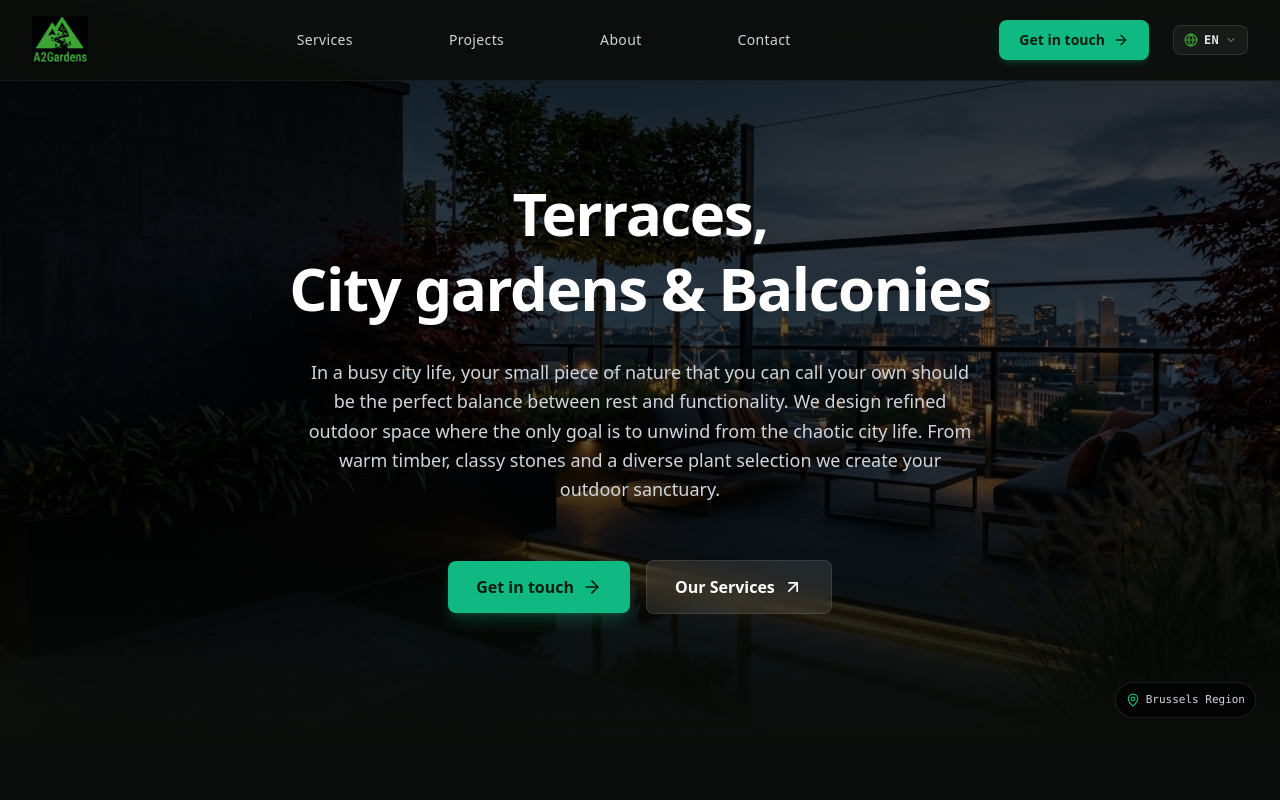
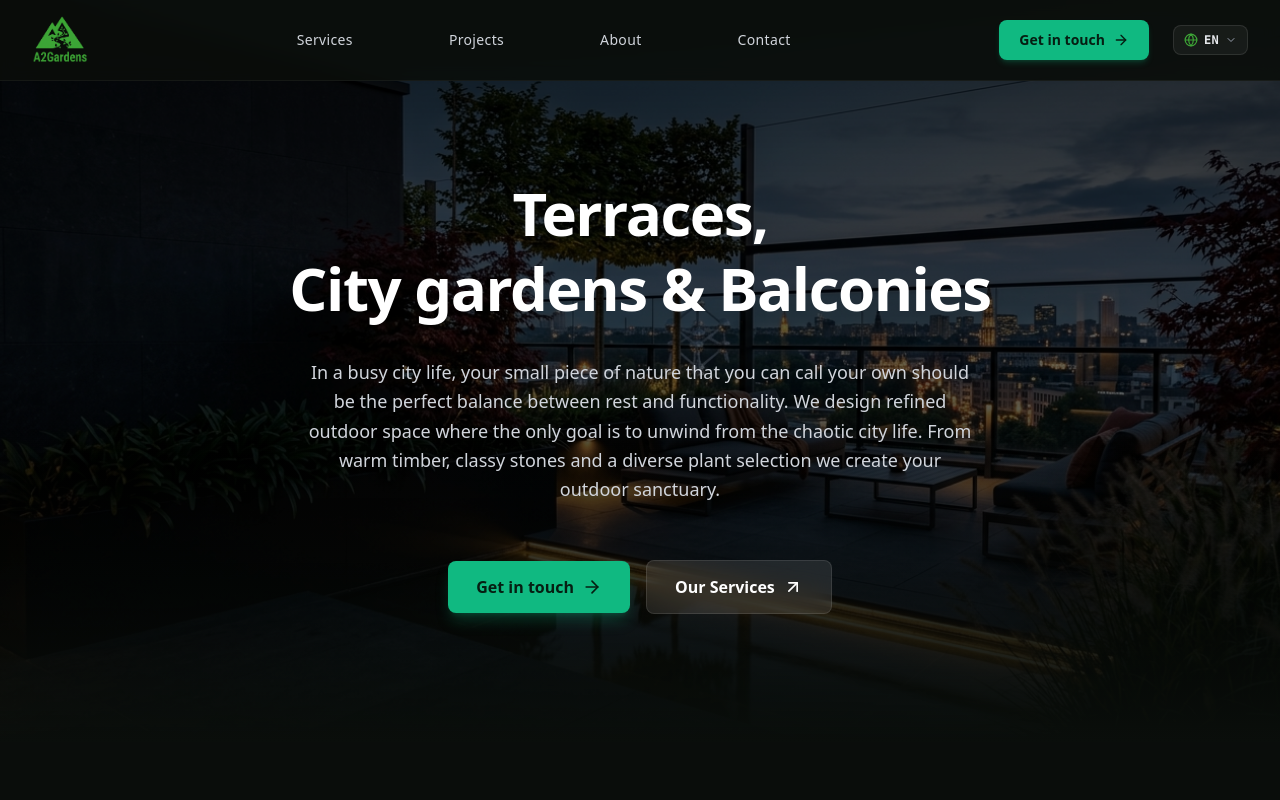
Before and after one commit to antonarnauts/A2Trails-WebsiteFinal, a React (Vite) app: page /#/gardens in a window 1280 px wide. Shown: the top 800 px of the page. Built offline with nearby package versions, Linux system fonts and the light colour scheme.

Commit message:
feat(a2gardens): update brand logo to PNG format
Replaced the JPEG logo with a new PNG asset across the A2Gardens components and updated the site metadata to reflect the correct image format.

```diff
--- a/src/a2gardens/A2GardensApp.tsx
+++ b/src/a2gardens/A2GardensApp.tsx
@@ -17,7 +17,7 @@ import SEO from '../components/SEO';
 
 export default function A2GardensApp() {
   const [currentPage, setCurrentPage] = useState<PageType>('home');
-  const logoUrl = getAssetPath('a2gardens/images/logo.jpg');
+  const logoUrl = getAssetPath('a2gardens/images/logoa2gardernspng.png');
 
   // Dynamic favicon update for A2Gardens
   useEffect(() => {
@@ -26,12 +26,12 @@ export default function A2GardensApp() {
     const previousIcon = link ? link.href : defaultIcon;
 
     if (link) {
-      link.type = 'image/jpeg';
+      link.type = 'image/png';
       link.href = logoUrl;
     } else {
       link = document.createElement('link');
       link.rel = 'icon';
-      link.type = 'image/jpeg';
+      link.type = 'image/png';
       link.href = logoUrl;
       document.head.appendChild(link);
     }
--- a/src/a2gardens/components/AboutPage.tsx
+++ b/src/a2gardens/components/AboutPage.tsx
@@ -66,7 +66,7 @@ export const AboutPage: React.FC<AboutPageProps> = ({ onNavigate }) => {
         <div className="lg:col-span-5 bg-[#0b100d] border border-[#1c3324] rounded-2xl p-6 sm:p-8 space-y-6 shadow-2xl relative">
           <div className="flex items-center gap-4 border-b border-[#182a1f] pb-6">
             <img
-              src={getAssetPath('a2gardens/images/logo.jpg')}
+              src={getAssetPath('a2gardens/images/logoa2gardernspng.png')}
               alt="A2Gardens"
               className="w-16 h-16 rounded-2xl object-contain bg-black border border-[#3ea637]/40 p-1 shadow-lg"
             />
--- a/src/a2gardens/components/Footer.tsx
+++ b/src/a2gardens/components/Footer.tsx
@@ -44,7 +44,7 @@ export const Footer: React.FC<FooterProps> = ({ onNavigate }) => {
               aria-label="A2"
             >
               <img
-                src={getAssetPath('a2gardens/images/logo.jpg')}
+                src={getAssetPath('a2gardens/images/logoa2gardernspng.png')}
                 alt="A2"
                 className="h-[180px] w-auto rounded-2xl object-contain bg-black border border-[#10b981]/30 p-2 shadow-2xl transition-all group-hover:scale-105"
               />
--- a/src/a2gardens/components/HomePage.tsx
+++ b/src/a2gardens/components/HomePage.tsx
@@ -196,21 +196,6 @@ export const HomePage: React.FC<HomePageProps> = ({ onNavigate }) => {
             </button>
           </div>
         </div>
-
-        {/* Ambient bottom-right badge */}
-        <div className="absolute bottom-4 right-4 sm:bottom-6 sm:right-6 z-20 flex items-center gap-2">
-          <button
-            type="button"
-            onClick={() => setAmbientActive(!ambientActive)}
-            className="p-2 sm:p-2.5 rounded-full bg-black/60 hover:bg-black/80 text-white/80 hover:text-white backdrop-blur-md border border-white/10 transition-all cursor-pointer text-xs flex items-center gap-1.5"
-            aria-label="Toggle Brussels Status"
-          >
-            <MapPin className="w-3.5 h-3.5 text-[#10b981]" />
-            <span className="hidden sm:inline font-mono text-[11px] text-gray-300">
-              Brussels Region
-            </span>
-          </button>
-        </div>
       </section>
 
       {/* =========================================================================
@@ -374,7 +359,7 @@ export const HomePage: React.FC<HomePageProps> = ({ onNavigate }) => {
               {/* Founder Avatar & Details */}
               <div className="md:col-span-4 flex flex-col items-center md:items-start text-center md:text-left space-y-4">
                 <img
-                  src={getAssetPath('a2gardens/images/logo.jpg')}
+                  src={getAssetPath('a2gardens/images/logoa2gardernspng.png')}
                   alt="Anton Arnauts - A2Gardens"
                   className="w-24 h-24 sm:w-28 sm:h-28 rounded-2xl object-contain bg-black border border-[#10b981]/40 p-1.5 shadow-xl"
                 />
@@ -794,7 +779,7 @@ export const HomePage: React.FC<HomePageProps> = ({ onNavigate }) => {
                   </div>
                 </div>
                 <div className="pt-4 border-t border-white/5 text-xs text-gray-400 leading-relaxed">
-                  On-site audits conducted across all 19 Brussels communes: Ixelles, Uccle, Saint-Gilles, Sablon, Etterbeek, Woluwe, Forest, and Brussels City.
+                  On-site audits conducted across all 19 Brussels communes and further.
                 </div>
               </div>
             </div>
--- a/src/a2gardens/components/Navbar.tsx
+++ b/src/a2gardens/components/Navbar.tsx
@@ -56,7 +56,7 @@ export const Navbar: React.FC<NavbarProps> = ({ currentPage, onNavigate }) => {
           aria-label="A2"
         >
           <img
-            src={getAssetPath('a2gardens/images/logo.jpg')}
+            src={getAssetPath('a2gardens/images/logoa2gardernspng.png')}
             alt="A2"
             className="h-11 sm:h-12 w-auto object-contain transition-transform group-hover:scale-105"
           />
--- a/src/components/SEO.tsx
+++ b/src/components/SEO.tsx
@@ -95,7 +95,7 @@ export default function SEO({
       <meta name="googlebot" content="index, follow" />
       <link rel="canonical" href={canonical} />
       <html lang={currentLang} />
-      {favicon && <link rel="icon" type="image/jpeg" href={favicon} />}
+      {favicon && <link rel="icon" type="image/png" href={favicon} />}
 
       {/* Open Graph / Facebook */}
       <meta property="og:type" content={type} />
```
Also changed, not shown: public/a2gardens/images/logoa2gardernspng.png (added).
